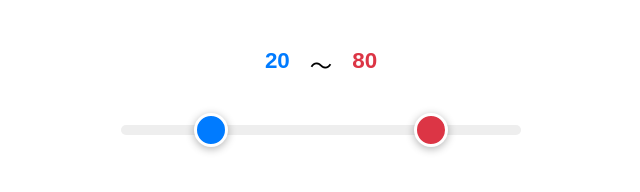
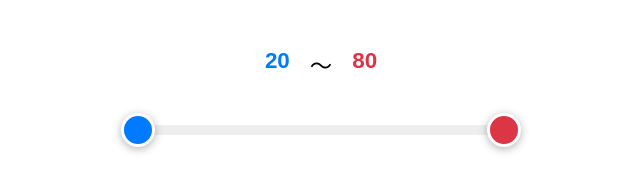
Before and after one commit to DX-STN/Test, a plain HTML site: page index.html in a window 1280 px wide. Shown: the whole page, without its empty margins (319-959 px from the left). Drawn offline with Linux system fonts and the light colour scheme.

Commit message:
Update index.html

```diff
--- a/index.html
+++ b/index.html
@@ -83,10 +83,10 @@
 
 <div class="range-slider">
     <div class="slider-track"></div>
-    <!-- 開始点: lower -->
-    <input type="range" id="lower" min="0" max="100" value="20">
-    <!-- 終了点: upper -->
-    <input type="range" id="upper" min="0" max="100" value="80">
+    <!-- 開始点: lower minを1に、初期値(value)1に設定 -->
+    <input type="range" id="lower" min="1" max="1000" value="1">
+    <!-- 終了点: upper --><!-- minを1に、初期値(value)1000に設定 -->
+    <input type="range" id="upper" min="1" max="1000" value="1000">
 </div>
 
 <script>
```
